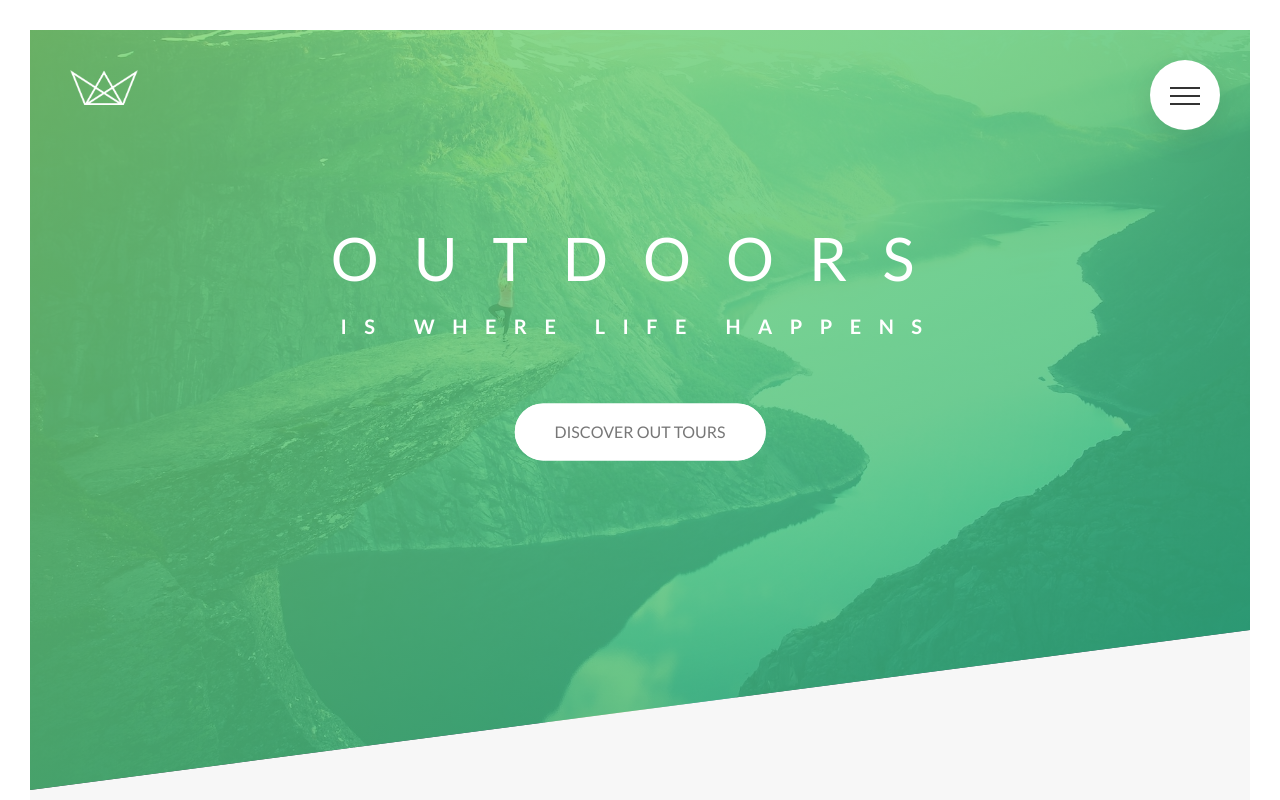
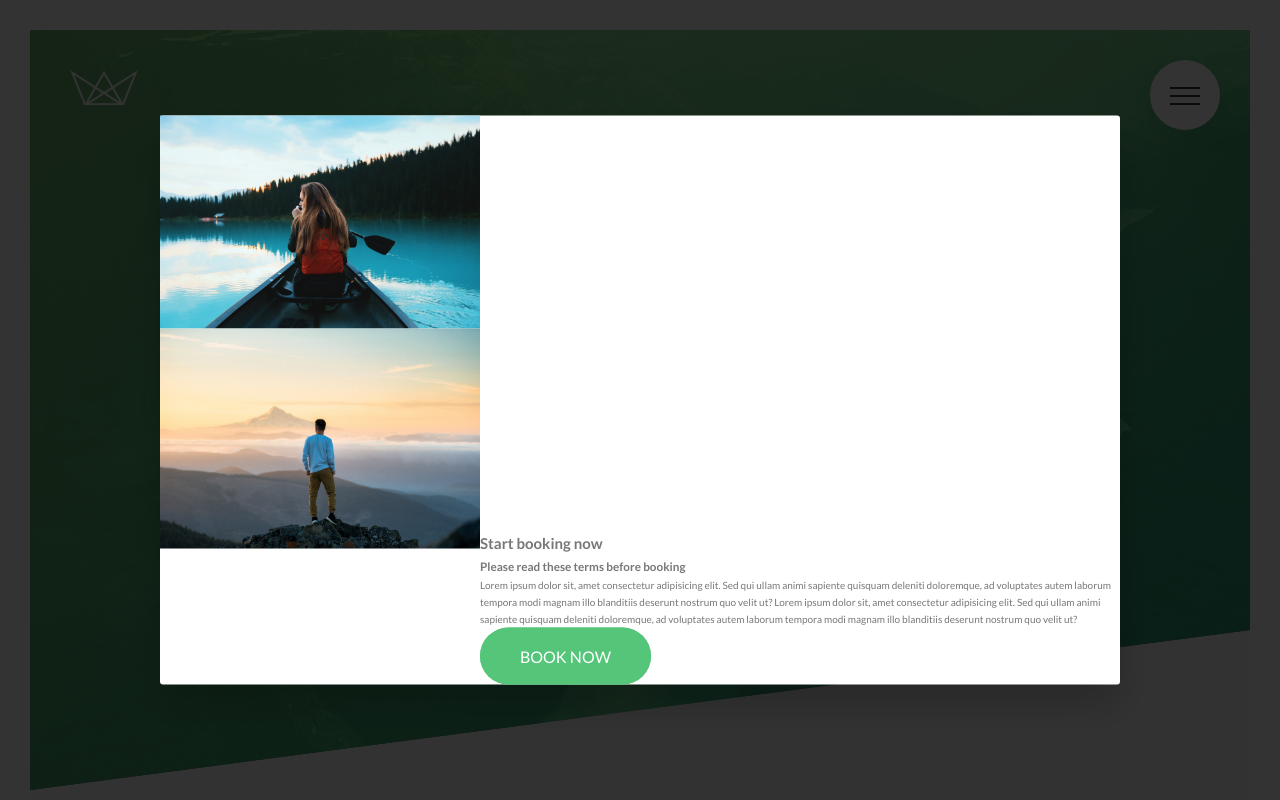
Before and after one commit to Oliviaester/Natours, a website: page index.html in a window 1280 px wide. Shown: the top 800 px of the page. Drawn offline with Linux system fonts and the light colour scheme.

Commit message:
practice

```diff
--- a/index.html
+++ b/index.html
@@ -433,6 +433,32 @@
         </div>
       </div>
     </footer>
+
+    <div class="popup">
+      <div class="popup__content">
+        <div class="popup__left">
+          <img src="img/nat-8.jpg" alt="" class="popup__img" />
+          <img src="img/nat-9.jpg" alt="" class="popup__img" />
+        </div>
+        <div class="popup__right">
+          <h2 class="heading__secondary">Start booking now</h2>
+          <h3 class="heading__tertiary">
+            Please read these terms before booking
+          </h3>
+          <p class="popup__text">
+            Lorem ipsum dolor sit, amet consectetur adipisicing elit. Sed qui
+            ullam animi sapiente quisquam deleniti doloremque, ad voluptates
+            autem laborum tempora modi magnam illo blanditiis deserunt nostrum
+            quo velit ut? Lorem ipsum dolor sit, amet consectetur adipisicing
+            elit. Sed qui ullam animi sapiente quisquam deleniti doloremque, ad
+            voluptates autem laborum tempora modi magnam illo blanditiis
+            deserunt nostrum quo velit ut?
+          </p>
+          <a href="3" class="btn btn--green">Book now</a>
+        </div>
+      </div>
+    </div>
+
     <!--
     <section class="grid-test">
       <div class="row">
--- a/sass/abstracts/_mixins.scss
+++ b/sass/abstracts/_mixins.scss
@@ -5,3 +5,10 @@
     clear: both;
   }
 }
+
+@mixin absCenter {
+  position: absolute;
+  top: 50%;
+  left: 50%;
+  transform: translate(-50%, -50%);
+}
--- /dev/null
+++ b/sass/components/_popup.scss
@@ -0,0 +1,33 @@
+.popup {
+  height: 100vh;
+  width: 100%;
+  position: fixed;
+  top: 0;
+  left: 0;
+  background-color: rgba($color-black, 0.8);
+  z-index: 9999;
+
+  &__content {
+    @include absCenter;
+    width: 75%;
+    background-color: $color-white;
+    box-shadow: 0 2rem 4rem rgba($color-black, 0.2);
+    border-radius: 3px;
+    display: table;
+  }
+
+  &__left {
+    width: 33.333333%;
+    display: table-cell;
+  }
+
+  &__right {
+    width: 66.6666667%;
+    display: table-cell;
+  }
+
+  &__img {
+    display: block;
+    width: 100%;
+  }
+}
--- a/sass/main.scss
+++ b/sass/main.scss
@@ -12,6 +12,7 @@
 @import 'components/card';
 @import 'components/form';
 @import 'components/story';
+@import 'components/popup';
 @import 'components/composition';
 @import 'components/feature-box';
 
```
Also changed, not shown: css/style.css.
